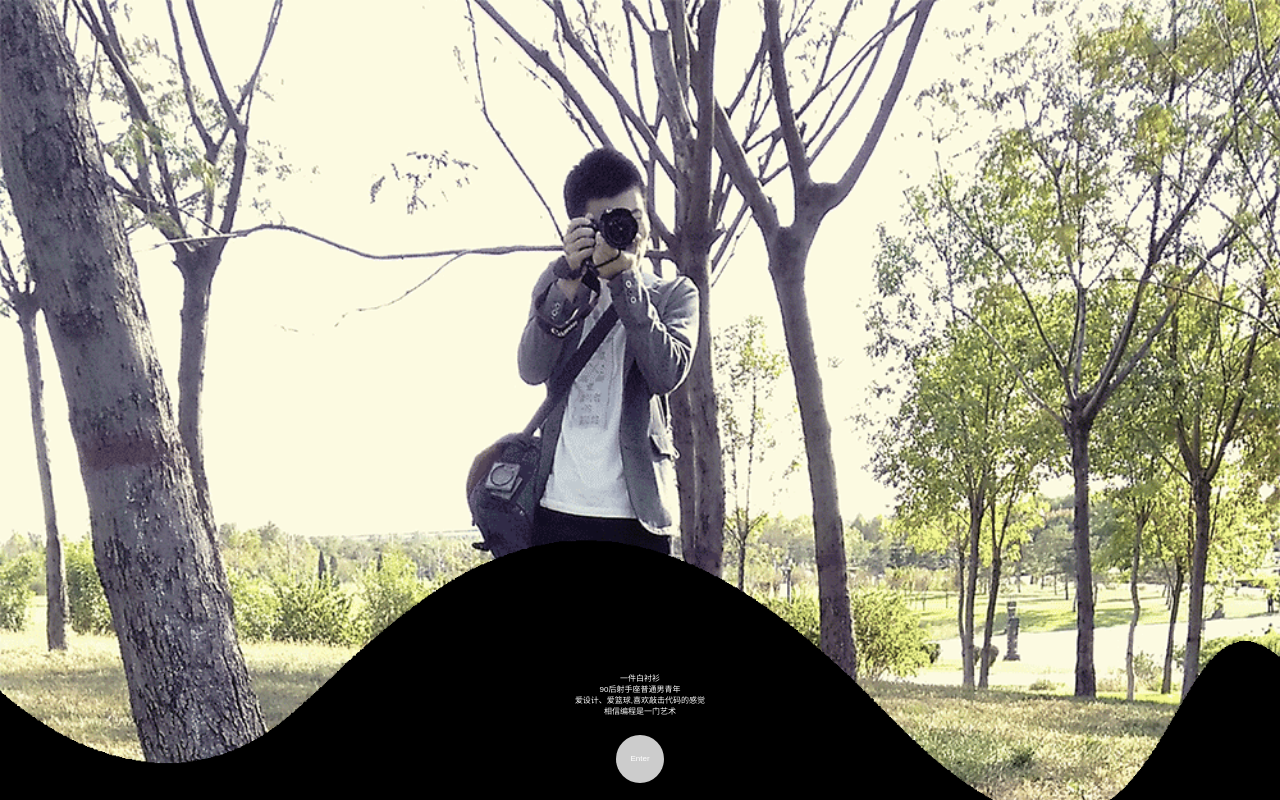
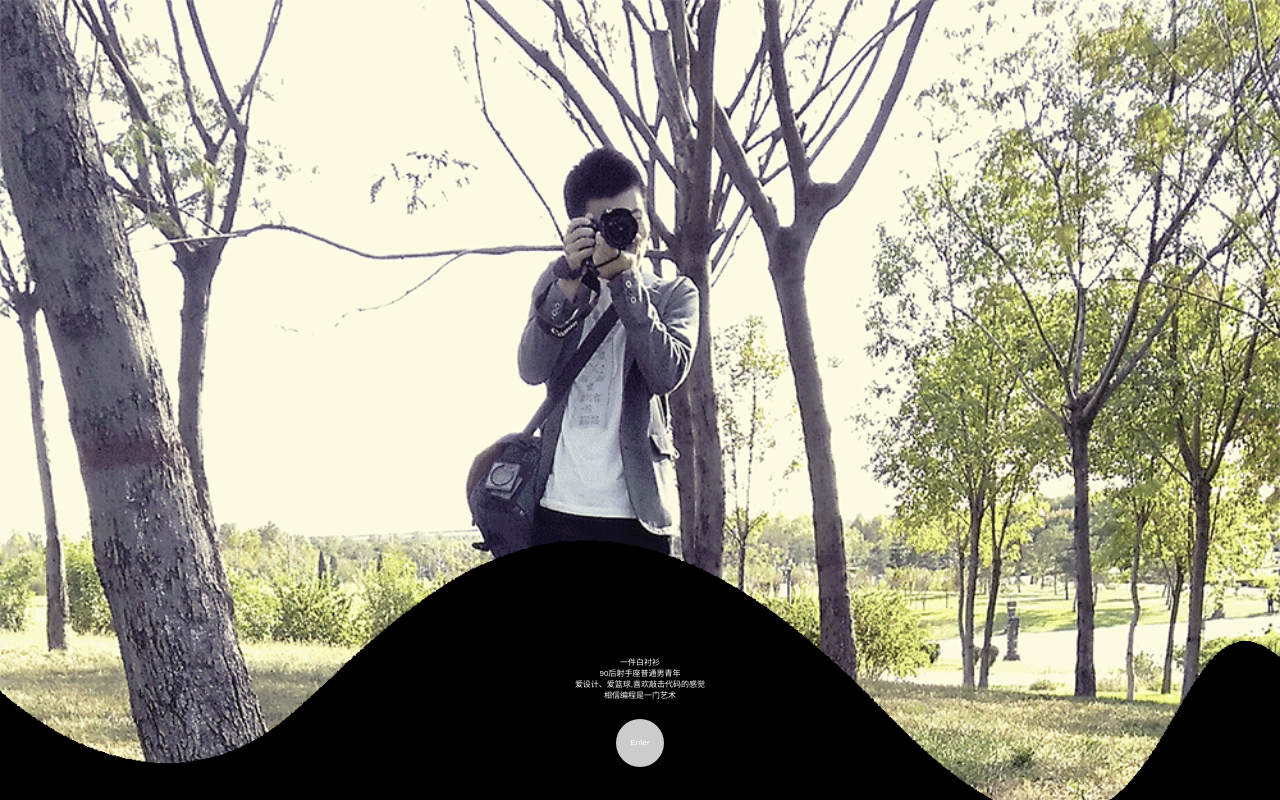
Before and after one commit to white-shirt/myblog, a website: page mobile.html in a window 1280 px wide. Drawn offline with Linux system fonts and the light colour scheme.

Commit message:
adjust bg

```diff
--- a/mobile.html
+++ b/mobile.html
@@ -43,7 +43,7 @@
 
         .content{
             width: 100%;
-            height: 8rem;
+            height: 9rem;
             position: absolute;
             bottom: 0;
             z-index: 3;
```
